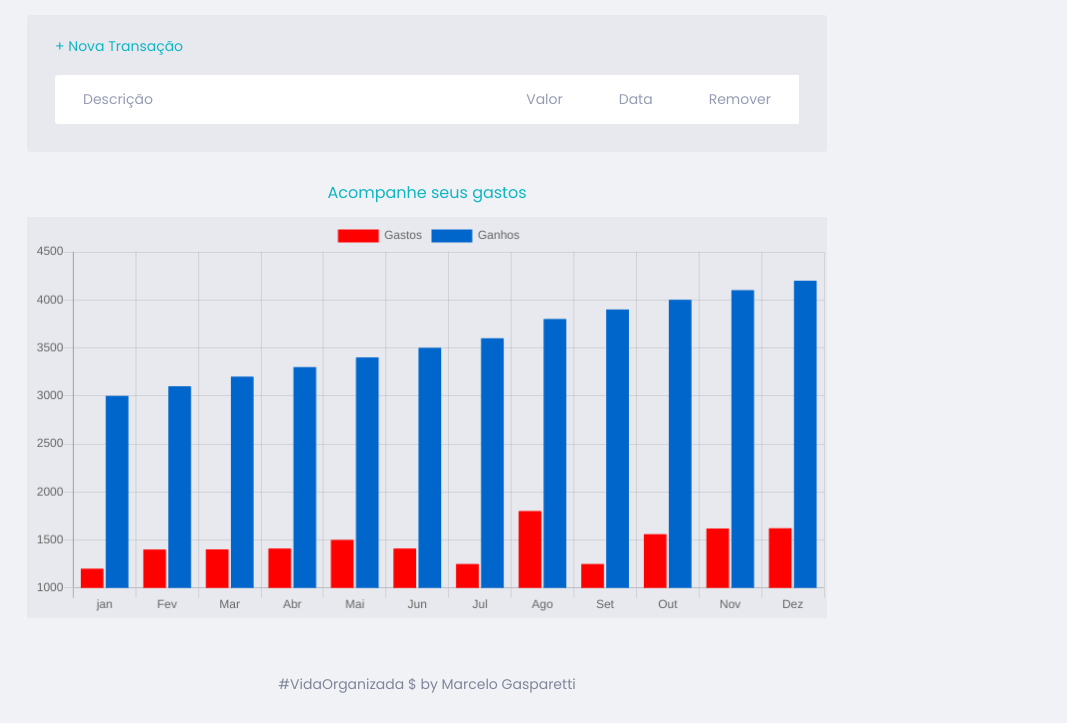
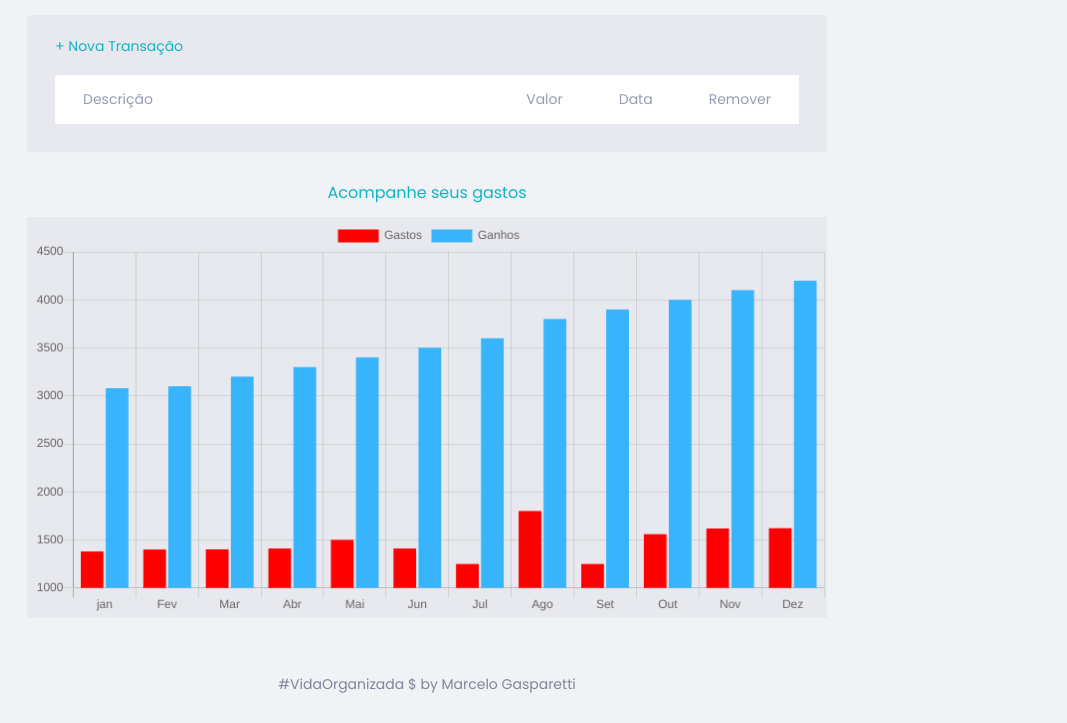
Before and after one commit to marcelogaspa/vidaorganizada, a website: page index.html in a window 1280 px wide. Shown: the part 757-1480 px from the top of the page, without its empty margins (213-1280 px from the left). Drawn offline with nearby package versions, Linux system fonts and the light colour scheme.

Commit message:
standard colors for charts

```diff
--- a/pages/chart.js
+++ b/pages/chart.js
@@ -1,6 +1,6 @@
 //Setting the Trasnactiosn variables:
-let expense = [1200,1400,1402,1410,1500,1410,1250,1800,1250,1560,1620,1622]
-let earn = [3000,3100,3200,3300,3400,3500,3600,3800,3900,4000,4100,4200]
+let expense = [1380,1400,1402,1410,1500,1410,1250,1800,1250,1560,1620,1622]
+let earn = [3080,3100,3200,3300,3400,3500,3600,3800,3900,4000,4100,4200]
 
 let ctx = document.getElementsByClassName("chart-expense")
 
@@ -26,8 +26,8 @@ let chartExpense = new Chart(ctx, {
       //pegar a soma de todos os valores de mês a Mês
       data: earn,
       borderWidth: 1,
-      borderColor: "#0066CC",
-      backgroundColor: "#0066CC",
+      borderColor: "rgb(56, 180, 252)",
+      backgroundColor: "rgb(56, 180, 252)",
     },
 
   ]
--- a/src/styles.css
+++ b/src/styles.css
@@ -132,7 +132,6 @@ header{
 .card h3 {
     font-weight: normal;
     font-size: 1rem;
-
     display: flex;
     align-items: center;
     justify-content: space-between;
```
